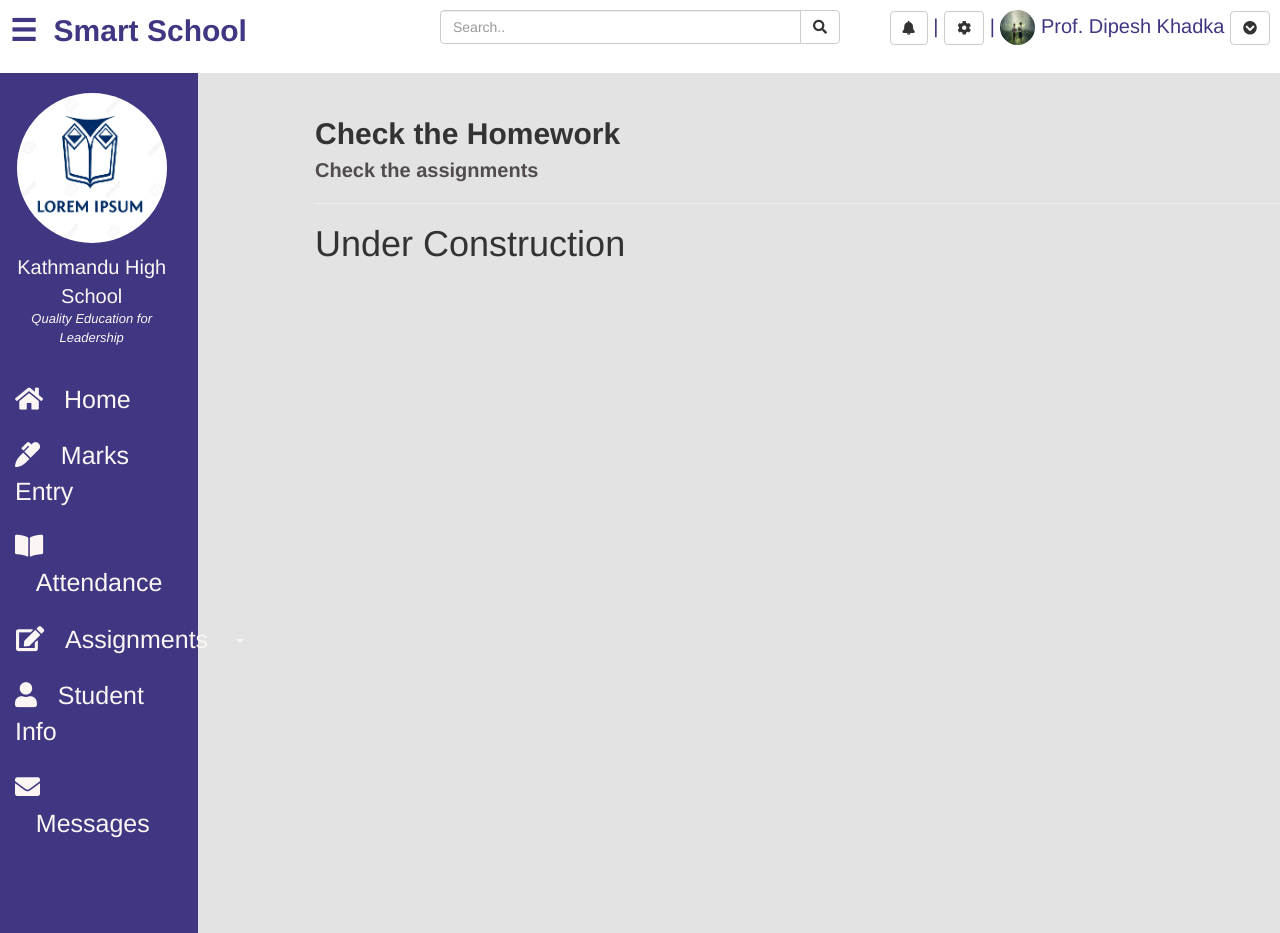
After one commit to manishrsilwal/Smart-School-GSL, a PHP site: page /teacher/homeworkcheck.php in a window 1280 px wide. The commit adds this page. Run offline with PHP 8.4, Linux system fonts and the light colour scheme.

Commit message:
Updated Homework Section

```diff
--- a/css/style.css
+++ b/css/style.css
@@ -72,14 +72,14 @@ a:hover{
 	border-left: 4px solid red;
 }
 
-.sidenav a{
+.sidenav a, .dropdown-btn{
 	color: #FBF5F3;
 	font-size: 25px;
 	display: block;
 	padding: 10px;
 }
 
-.sidenav a:hover{
+.sidenav a:hover, .dropdown-btn:hover{
 	color: #1A936F;
 	text-decoration: none;
 }
@@ -149,3 +149,19 @@ table.table-bordered > tbody > tr > td{
 table tr td button {
 	width: 200px;
 }
+
+.dropdown-container {
+    display: none;
+    background-color: inherit;
+    padding-left: 8px;
+}
+
+.dropdown-container a{
+	font-size: 18px;
+}
+
+/* Some media queries for responsiveness */
+@media screen and (max-height: 450px) {
+    .sidenav {padding-top: 15px;}
+    .sidenav a {font-size: 15px;}
+}
--- /dev/null
+++ b/js/dropdown.js
@@ -0,0 +1,16 @@
+
+/* Loop through all dropdown buttons to toggle between hiding and showing its dropdown content - This allows the user to have multiple dropdowns without any conflict */
+var dropdown = document.getElementsByClassName("dropdown-btn");
+var i;
+
+for (i = 0; i < dropdown.length; i++) {
+  dropdown[i].addEventListener("click", function() {
+    this.classList.toggle("active");
+    var dropdownContent = this.nextElementSibling;
+    if (dropdownContent.style.display === "block") {
+      dropdownContent.style.display = "none";
+    } else {
+      dropdownContent.style.display = "block";
+    }
+  });
+}
--- a/teacher/attendance.php
+++ b/teacher/attendance.php
@@ -11,7 +11,11 @@ include("header.php");
 			<a href="../teacher"><i class="fas fa-home"></i>&nbsp;&nbsp;&nbsp;Home</a>
 			<a href="../teacher/marksentry.php"><i class="fas fa-marker"></i>&nbsp;&nbsp;&nbsp;Marks Entry</a>
 			<a href="../teacher/attendance.php" class="active"><i class="fas fa-book-open"></i>&nbsp;&nbsp;&nbsp;Attendance</a>
-			<a href="../teacher/homeworkentry.php"><i class="fas fa-edit"></i>&nbsp;&nbsp;&nbsp;Assign Work</a>
+			<a class="btn dropdown-btn"><i class="fas fa-edit dropdown-toggle"></i>&nbsp;&nbsp;&nbsp;Assignments &nbsp;&nbsp;&nbsp;<span class="caret"></span></a>
+			<div class="dropdown-container">
+		    <a href="../teacher/homeworkentry.php"><i class="fas fa-pencil-alt"></i>&nbsp;&nbsp;&nbsp;Assign the Work</a>
+		    <a href="../teacher/homeworkcheck.php"><i class="fas fa-check"></i>&nbsp;&nbsp;&nbsp;Check the Work</a>
+			</div>
 			<a href="../teacher/student-info.php"><i class="fas fa-user"></i>&nbsp;&nbsp;&nbsp;Student Info</a>
 			<a href="#"><i class="fas fa-envelope"></i>&nbsp;&nbsp;&nbsp;Messages</a>
 		</div>
--- a/teacher/footer.php
+++ b/teacher/footer.php
@@ -1,3 +1,4 @@
 
+<script type="text/javascript" src="../js/dropdown.js"></script>
 </body>
 </html>
--- /dev/null
+++ b/teacher/homeworkcheck.php
@@ -0,0 +1,34 @@
+<?php
+	include("header.php");
+?>
+
+<div class="row content">
+	<div class="col-sm-2 sidenav">
+		<center>
+			<div class="figure"><img src="../images/logo.jpg" class="img-circle" height="150" width="150"></div>
+			<div class="fig-caption">Kathmandu High School<br /><div class="sidenav-tagline">Quality Education for Leadership</div></div>
+		</center>
+		<a href="../teacher"><i class="fas fa-home"></i>&nbsp;&nbsp;&nbsp;Home</a>
+		<a href="../teacher/marksentry.php"><i class="fas fa-marker"></i>&nbsp;&nbsp;&nbsp;Marks Entry</a>
+		<a href="../teacher/attendance.php"><i class="fas fa-book-open"></i>&nbsp;&nbsp;&nbsp;Attendance</a>
+		<a class="btn dropdown-btn"><i class="fas fa-edit dropdown-toggle"></i>&nbsp;&nbsp;&nbsp;Assignments &nbsp;&nbsp;&nbsp;<span class="caret"></span></a>
+	  	<div class="dropdown-container">
+		    <a href="../teacher/homeworkentry.php" class="active"><i class="fas fa-pencil-alt"></i>&nbsp;&nbsp;&nbsp;Assign the Work</a>
+		    <a href="../teacher/homeworkcheck.php"><i class="fas fa-check"></i>&nbsp;&nbsp;&nbsp;Check the Work</a>
+		</div>
+		<a href="../teacher/student-info.php"><i class="fas fa-user"></i>&nbsp;&nbsp;&nbsp;Student Info</a>
+		<a href="#"><i class="fas fa-envelope"></i>&nbsp;&nbsp;&nbsp;Messages</a>
+	</div>
+
+	<div class="col-sm-10 description">
+		<div class="page-header title">Check the Homework<p class="home-tagline">Check the assignments</p></div>
+
+		<h1>Under Construction</h1>
+
+	</div>
+</div>
+
+
+<?php
+	include("footer.php");
+?>
--- a/teacher/homeworkentry.php
+++ b/teacher/homeworkentry.php
@@ -11,7 +11,11 @@
 		<a href="../teacher"><i class="fas fa-home"></i>&nbsp;&nbsp;&nbsp;Home</a>
 		<a href="../teacher/marksentry.php"><i class="fas fa-marker"></i>&nbsp;&nbsp;&nbsp;Marks Entry</a>
 		<a href="../teacher/attendance.php"><i class="fas fa-book-open"></i>&nbsp;&nbsp;&nbsp;Attendance</a>
-		<a href="../teacher/homeworkentry.php" class="active"><i class="fas fa-edit"></i>&nbsp;&nbsp;&nbsp;Assign Work</a>
+		<a class="btn dropdown-btn"><i class="fas fa-edit dropdown-toggle"></i>&nbsp;&nbsp;&nbsp;Assignments &nbsp;&nbsp;&nbsp;<span class="caret"></span></a>
+	  	<div class="dropdown-container">
+		    <a href="../teacher/homeworkentry.php" class="active"><i class="fas fa-pencil-alt"></i>&nbsp;&nbsp;&nbsp;Assign the Work</a>
+		    <a href="../teacher/homeworkcheck.php"><i class="fas fa-check"></i>&nbsp;&nbsp;&nbsp;Check the Work</a>
+		</div>
 		<a href="../teacher/student-info.php"><i class="fas fa-user"></i>&nbsp;&nbsp;&nbsp;Student Info</a>
 		<a href="#"><i class="fas fa-envelope"></i>&nbsp;&nbsp;&nbsp;Messages</a>
 	</div>
--- a/teacher/index.php
+++ b/teacher/index.php
@@ -10,7 +10,11 @@
 			<a href="../teacher" class="active"><i class="fas fa-home"></i>&nbsp;&nbsp;&nbsp;Home</a>
 			<a href="../teacher/marksentry.php"><i class="fas fa-marker"></i>&nbsp;&nbsp;&nbsp;Marks Entry</a>
 			<a href="../teacher/attendance.php"><i class="fas fa-book-open"></i>&nbsp;&nbsp;&nbsp;Attendance</a>
-			<a href="../teacher/homeworkentry.php"><i class="fas fa-edit"></i>&nbsp;&nbsp;&nbsp;Assign Work</a>
+			<a class="btn dropdown-btn"><i class="fas fa-edit dropdown-toggle"></i>&nbsp;&nbsp;&nbsp;Assignments &nbsp;&nbsp;&nbsp;<span class="caret"></span></a>
+			<div class="dropdown-container">
+		    <a href="../teacher/homeworkentry.php"><i class="fas fa-pencil-alt"></i>&nbsp;&nbsp;&nbsp;Assign the Work</a>
+		    <a href="../teacher/homeworkcheck.php"><i class="fas fa-check"></i>&nbsp;&nbsp;&nbsp;Check the Work</a>
+			</div>
 			<a href="../teacher/student-info.php"><i class="fas fa-user"></i>&nbsp;&nbsp;&nbsp;Student Info</a>
 			<a href="#"><i class="fas fa-envelope"></i>&nbsp;&nbsp;&nbsp;Messages</a>
 		</div>
--- a/teacher/marksentry.php
+++ b/teacher/marksentry.php
@@ -11,7 +11,11 @@
 		<a href="../teacher"><i class="fas fa-home"></i>&nbsp;&nbsp;&nbsp;Home</a>
 		<a href="../teacher/marksentry.php" class="active"><i class="fas fa-marker"></i>&nbsp;&nbsp;&nbsp;Marks Entry</a>
 		<a href="../teacher/attendance.php"><i class="fas fa-book-open"></i>&nbsp;&nbsp;&nbsp;Attendance</a>
-		<a href="../teacher/homeworkentry.php"><i class="fas fa-edit"></i>&nbsp;&nbsp;&nbsp;Assign Work</a>
+		<a class="btn dropdown-btn"><i class="fas fa-edit dropdown-toggle"></i>&nbsp;&nbsp;&nbsp;Assignments &nbsp;&nbsp;&nbsp;<span class="caret"></span></a>
+<div class="dropdown-container">
+		    <a href="../teacher/homeworkentry.php"><i class="fas fa-pencil-alt"></i>&nbsp;&nbsp;&nbsp;Assign the Work</a>
+		    <a href="../teacher/homeworkcheck.php"><i class="fas fa-check"></i>&nbsp;&nbsp;&nbsp;Check the Work</a>
+		</div>
 		<a href="../teacher/student-info.php"><i class="fas fa-user"></i>&nbsp;&nbsp;&nbsp;Student Info</a>
 		<a href="#"><i class="fas fa-envelope"></i>&nbsp;&nbsp;&nbsp;Messages</a>
 	</div>
--- a/teacher/student-info.php
+++ b/teacher/student-info.php
@@ -11,7 +11,11 @@
 			<a href="../teacher"><i class="fas fa-home"></i>&nbsp;&nbsp;&nbsp;Home</a>
 		<a href="../teacher/marksentry.php"><i class="fas fa-marker"></i>&nbsp;&nbsp;&nbsp;Marks Entry</a>
 		<a href="../teacher/attendance.php"><i class="fas fa-book-open"></i>&nbsp;&nbsp;&nbsp;Attendance</a>
-		<a href="../teacher/homeworkentry.php"><i class="fas fa-edit"></i>&nbsp;&nbsp;&nbsp;Assign Work</a>
+		<a class="btn dropdown-btn"><i class="fas fa-edit dropdown-toggle"></i>&nbsp;&nbsp;&nbsp;Assignments &nbsp;&nbsp;&nbsp;<span class="caret"></span></a>
+<div class="dropdown-container">
+		    <a href="../teacher/homeworkentry.php"><i class="fas fa-pencil-alt"></i>&nbsp;&nbsp;&nbsp;Assign the Work</a>
+		    <a href="../teacher/homeworkcheck.php"><i class="fas fa-check"></i>&nbsp;&nbsp;&nbsp;Check the Work</a>
+		</div>
 		<a href="../teacher/student-info.php" class="active"><i class="fas fa-user"></i>&nbsp;&nbsp;&nbsp;Student Info</a>
 		<a href="#"><i class="fas fa-envelope"></i>&nbsp;&nbsp;&nbsp;Messages</a>
 		</div>
```
